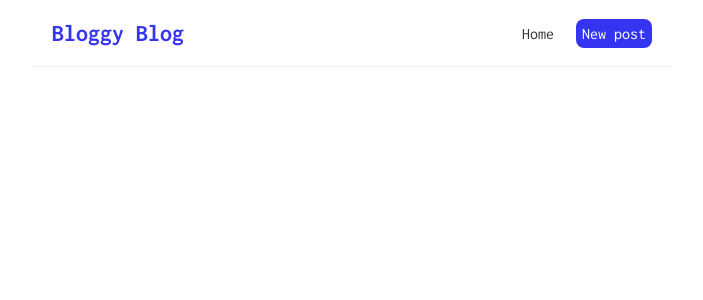
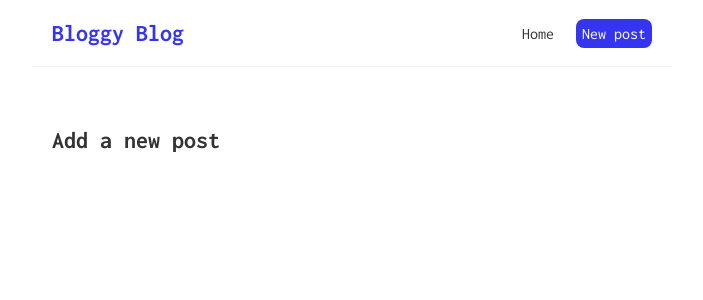
Before and after one commit to lwly-jpg/blog-app, a React (Create React App) app in the folder frontend/: page /create in a window 1280 px wide. Shown: the top 300 px of the page, without its empty margins (288-991 px from the left). Built offline with nearby package versions, Linux system fonts and the light colour scheme; the HTML template or start-up script is replaced by a standard one.

Commit message:
add create post component and route

```diff
--- a/frontend/src/App.js
+++ b/frontend/src/App.js
@@ -1,5 +1,6 @@
 import Navbar from './Nav';
 import Home from './Home';
+import Create from './Create';
 import { BrowserRouter, Route, Routes } from 'react-router-dom';
 
 function App() {
@@ -11,6 +12,7 @@
         <div className="content">
           <Routes>
             <Route path="/" element={<Home />} />
+            <Route path="/create" element={<Create />} />
           </Routes>
         </div>
       </div>
--- /dev/null
+++ b/frontend/src/Create.js
@@ -0,0 +1,9 @@
+const Create = () => {
+  return (
+    <div className="create">
+      <h2>Add a new post</h2>
+    </div>
+   );
+}
+
+export default Create;
```
